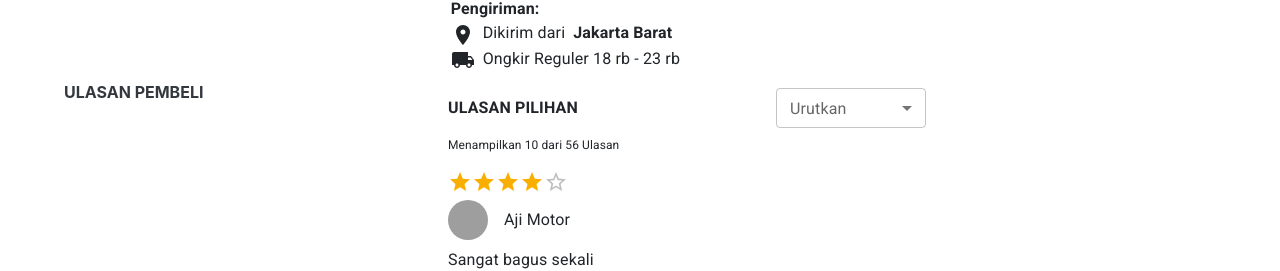
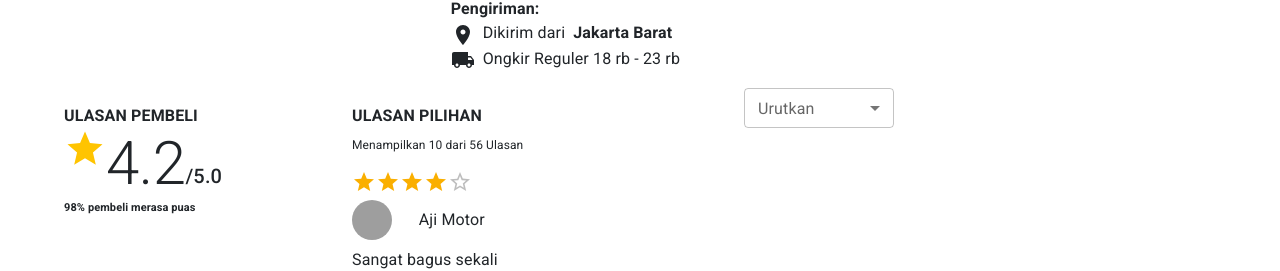
Before and after one commit to fazrithe/bengkelin-v2, a Next.js app: page /product/HelemKYT in a window 1280 px wide. Shown: the part 596-867 px from the top of the page. Built offline with nearby package versions, Linux system fonts and the light colour scheme; grey boxes are pictures that could not be loaded.

Commit message:
update login

```diff
--- a/components/product/SingleProduct.tsx
+++ b/components/product/SingleProduct.tsx
@@ -74,10 +74,10 @@ const SingleProduct: NextPage<Props> = (props) => {
               </Grid>
             </Grid>
             <Grid container className="mt-2">
-              <Grid item xs={12} sm={4}>
+              <Grid item xs={12} sm={3}>
                   <BuyserReview />
               </Grid>
-              <Grid item xs={12} sm={5}>
+              <Grid item xs={12} sm={6}>
                  <SelectionReview/>
               </Grid>
             </Grid>
--- a/components/product/rating/BuyerReview.tsx
+++ b/components/product/rating/BuyerReview.tsx
@@ -1,7 +1,30 @@
-import { Typography } from "@mui/joy";
+import { Typography, Grid } from "@mui/material";
+import Star from "@mui/icons-material/Star";
 
 export default function BuyserReview(){
     return(
-        <Typography fontWeight="bold">ULASAN PEMBELI</Typography>
+        <>
+        <Grid container paddingTop={3}>
+            <Grid item>
+                <Typography fontWeight="bold">ULASAN PEMBELI</Typography>
+            </Grid>
+        </Grid>
+        <Grid container>
+            <Grid item>
+                <Star style={{color:"#ffc400", fontSize:42}} />
+            </Grid>
+            <Grid item>
+                <Typography variant="h2">4.2</Typography>
+            </Grid>
+            <Grid item paddingTop={4}>
+                <Typography variant="h6">/5.0</Typography>
+            </Grid>
+        </Grid>
+        <Grid container>
+            <Grid item>
+                <Typography fontWeight="bold" fontSize={11}>98% pembeli merasa puas</Typography>
+            </Grid>
+        </Grid>
+        </>
     )
 }
--- a/components/product/rating/SelectionReview.tsx
+++ b/components/product/rating/SelectionReview.tsx
@@ -11,7 +11,7 @@ export default function SelectionReview(){
     return(
         <>
         <Grid container>
-            <Grid item  xs={12} sm={8} className="mt-3">
+            <Grid item  xs={12} sm={8} paddingTop={3}>
             <Typography fontWeight="bold">ULASAN PILIHAN</Typography>
             </Grid>
             <Grid item  xs={12} sm={3}>
--- /dev/null
+++ b/database/users.json
@@ -0,0 +1,5 @@
+{
+    "email": "fazri",
+    "password": "123456",
+    "status": true
+}
```
Also changed, not shown: package.json (+6 -1 lines), pages/login/index.tsx (+32 -4 lines), 1 other file (tests, documents, lock files or other folders).
